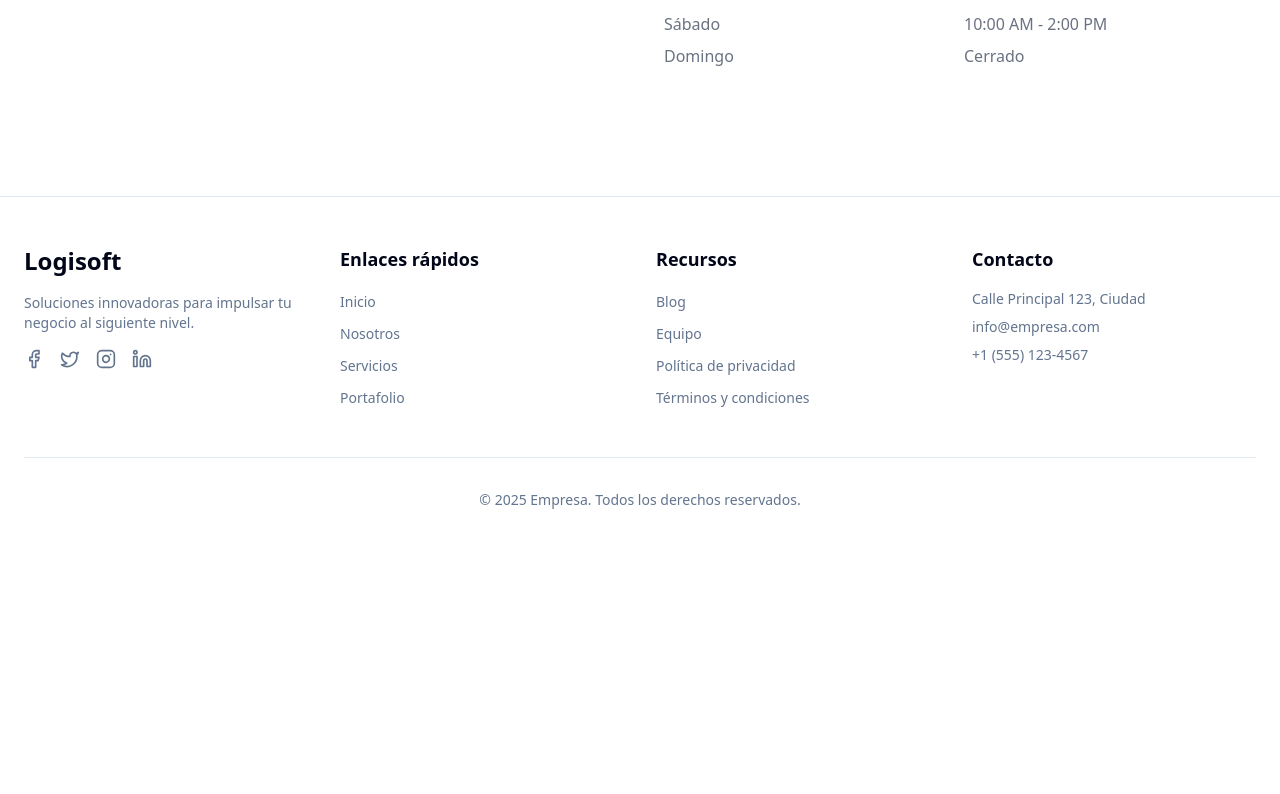
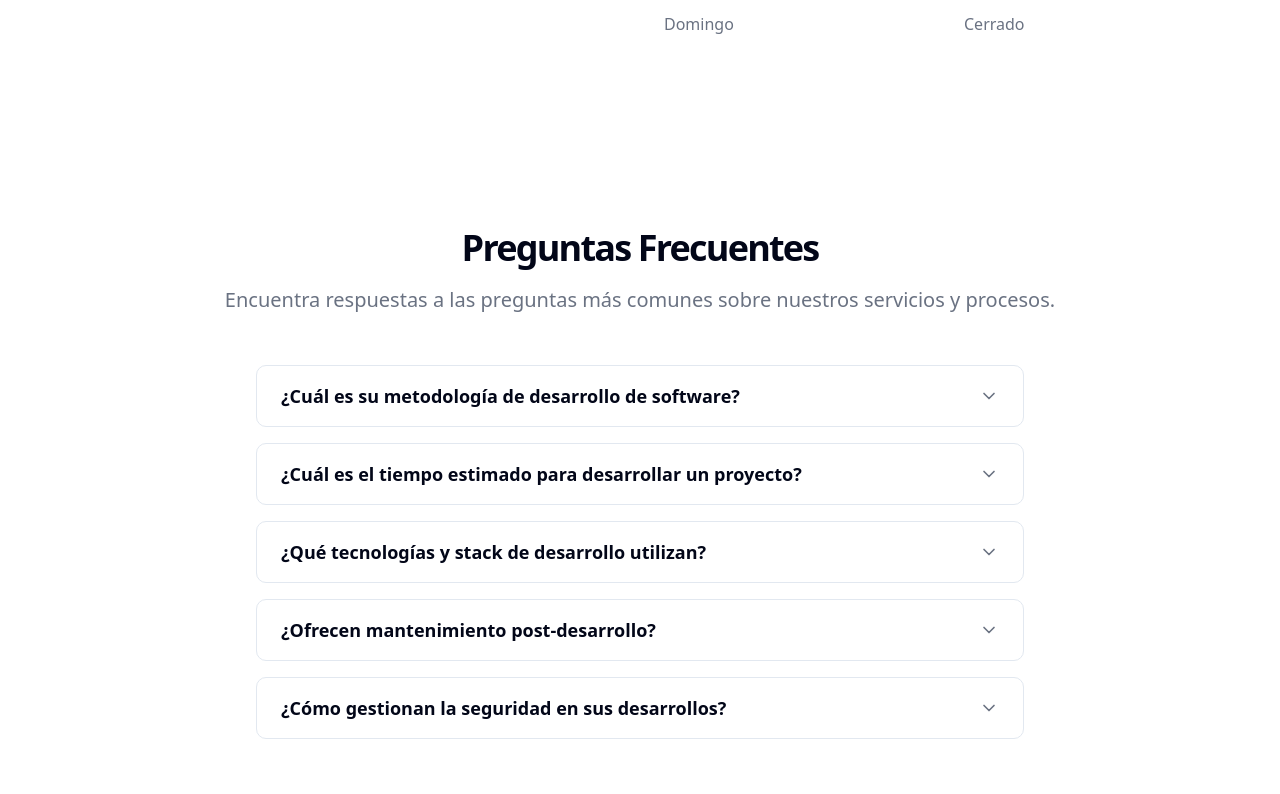
Before and after one commit to pjimenez2510/logisoft, a Next.js app: page /contact in a window 1280 px wide. Shown: the part 1246-2040 px from the top of the page. Before the commit the page ends 1804 px from the top, so only its background shows below. Built offline with nearby package versions, Linux system fonts and the light colour scheme.

Commit message:
preguntas y respuestan en la seccion de contacto

```diff
--- a/package.json
+++ b/package.json
@@ -14,6 +14,7 @@
     "@react-google-maps/api": "^2.20.6",
     "class-variance-authority": "^0.7.1",
     "clsx": "^2.1.1",
+    "framer-motion": "^12.5.0",
     "lucide-react": "^0.482.0",
     "next": "15.2.2",
     "next-themes": "^0.4.6",
--- a/src/app/contact/page.tsx
+++ b/src/app/contact/page.tsx
@@ -2,13 +2,53 @@
 
 import type React from "react";
 
-import { useState } from "react";
+import { useState, useEffect } from "react";
 import Image from "next/image";
-import { Mail, MapPin, Phone, User, MessageSquare } from "lucide-react";
+import { Mail, MapPin, Phone, User, MessageSquare, Facebook, Twitter, Instagram, Loader2, AlertCircle, ChevronDown } from "lucide-react";
 import { Button } from "@/components/ui/button";
 import { Input } from "@/components/ui/input";
 import { Textarea } from "@/components/ui/textarea";
 import { toast } from "sonner";
+import { motion, AnimatePresence } from "framer-motion";
+import { cn } from "@/lib/utils";
+
+type FormErrors = {
+  [key: string]: string;
+};
+
+type FAQ = {
+  question: string;
+  answer: string;
+};
+
+const faqs: FAQ[] = [
+  {
+    question: "¿Cuál es su metodología de desarrollo de software?",
+    answer: "Utilizamos metodologías ágiles (Scrum/Kanban) para garantizar entregas incrementales, transparencia y adaptabilidad a cambios durante el desarrollo del proyecto."
+  },
+  {
+    question: "¿Cuál es el tiempo estimado para desarrollar un proyecto?",
+    answer: "El tiempo varía según la complejidad del proyecto. Típicamente, proyectos pequeños toman 4-8 semanas, mientras que proyectos más complejos pueden llevar 3-6 meses. Proporcionamos un cronograma detallado durante la fase de planificación."
+  },
+  {
+    question: "¿Qué tecnologías y stack de desarrollo utilizan?",
+    answer: "Trabajamos con tecnologías modernas como React, Next.js, Node.js, Python, y bases de datos SQL/NoSQL. Seleccionamos el stack más adecuado según los requerimientos específicos de cada proyecto."
+  },
+  {
+    question: "¿Ofrecen mantenimiento post-desarrollo?",
+    answer: "Sí, proporcionamos servicios de mantenimiento, actualizaciones y soporte técnico después del lanzamiento. Ofrecemos diferentes planes de mantenimiento según las necesidades del cliente."
+  },
+  {
+    question: "¿Cómo gestionan la seguridad en sus desarrollos?",
+    answer: "Implementamos las mejores prácticas de seguridad en todo el ciclo de desarrollo, incluyendo encriptación de datos, autenticación segura, y pruebas de vulnerabilidades regulares."
+  }
+];
+
+const socialLinks = [
+  { icon: Facebook, href: "https://facebook.com/logisoft", label: "Facebook" },
+  { icon: Twitter, href: "https://twitter.com/logisoft", label: "Twitter" },
+  { icon: Instagram, href: "https://instagram.com/logisoft", label: "Instagram" }
+];
 
 // Componente del mapa de Google
 function GoogleMapComponent() {
@@ -26,6 +66,7 @@ function GoogleMapComponent() {
 }
 
 export default function ContactPage() {
+  const [expandedFaqs, setExpandedFaqs] = useState(new Array(faqs.length).fill(false));
   const [formData, setFormData] = useState({
     name: "",
     email: "",
@@ -83,7 +124,7 @@ export default function ContactPage() {
       </section>
 
       {/* Contact Form and Info */}
-      <section className="w-full py-12 md:py-24 lg:py-32 bg-white dark:bg-gray-950">
+      <section className="w-full py-8 md:py-16 lg:py-24 bg-white dark:bg-gray-950">
         <div className="container px-4 md:px-6 mx-auto">
           <div className="grid gap-6 lg:grid-cols-2 lg:gap-12">
             <div className="flex flex-col justify-center space-y-4">
@@ -266,6 +307,61 @@ export default function ContactPage() {
           </div>
         </div>
       </section>
+
+      {/* FAQ Section */}
+      <section className="w-full py-8 md:py-16 lg:py-24 bg-white dark:bg-gray-950">
+        <div className="container px-4 md:px-6 mx-auto">
+          <div className="flex flex-col items-center justify-center space-y-4 text-center mb-12">
+            <h2 className="text-3xl font-bold tracking-tighter sm:text-4xl">Preguntas Frecuentes</h2>
+            <p className="text-gray-500 dark:text-gray-400 md:text-xl/relaxed lg:text-base/relaxed xl:text-xl/relaxed">
+              Encuentra respuestas a las preguntas más comunes sobre nuestros servicios y procesos.
+            </p>
+          </div>
+          <div className="grid gap-4 max-w-3xl mx-auto">
+            {faqs.map((faq, index) => (
+              <motion.div
+                key={index}
+                initial={false}
+                className="rounded-lg border bg-background hover:bg-accent/5 transition-colors duration-200"
+              >
+                <button
+                  onClick={() => {
+                    const newExpandedState = [...Array(faqs.length)].map((_, i) => i === index);
+                    setExpandedFaqs(newExpandedState);
+                  }}
+                  className="w-full px-6 py-4 flex items-center justify-between text-left"
+                  aria-expanded={expandedFaqs[index]}
+                >
+                  <h3 className="text-lg font-semibold">{faq.question}</h3>
+                  <motion.div
+                    animate={{ rotate: expandedFaqs[index] ? 180 : 0 }}
+                    transition={{ duration: 0.2 }}
+                  >
+                    <ChevronDown className="h-5 w-5 text-gray-500" />
+                  </motion.div>
+                </button>
+                <AnimatePresence initial={false}>
+                  {expandedFaqs[index] && (
+                    <motion.div
+                      initial="collapsed"
+                      animate="open"
+                      exit="collapsed"
+                      variants={{
+                        open: { opacity: 1, height: "auto", marginBottom: "1rem" },
+                        collapsed: { opacity: 0, height: 0, marginBottom: 0 }
+                      }}
+                      transition={{ duration: 0.3, ease: "easeInOut" }}
+                      className="px-6 overflow-hidden"
+                    >
+                      <p className="text-gray-500 dark:text-gray-400 pb-4">{faq.answer}</p>
+                    </motion.div>
+                  )}
+                </AnimatePresence>
+              </motion.div>
+            ))}
+          </div>
+        </div>
+      </section>
     </div>
   );
 }
```
Also changed, not shown: 1 other file (tests, documents, lock files or other folders).
